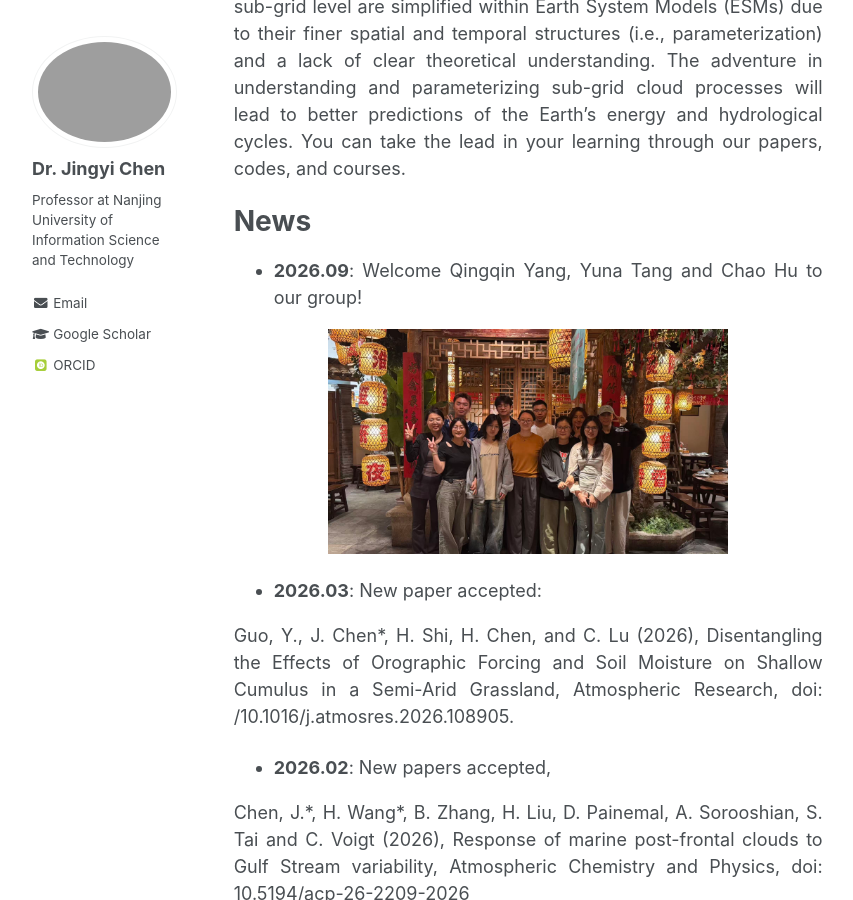
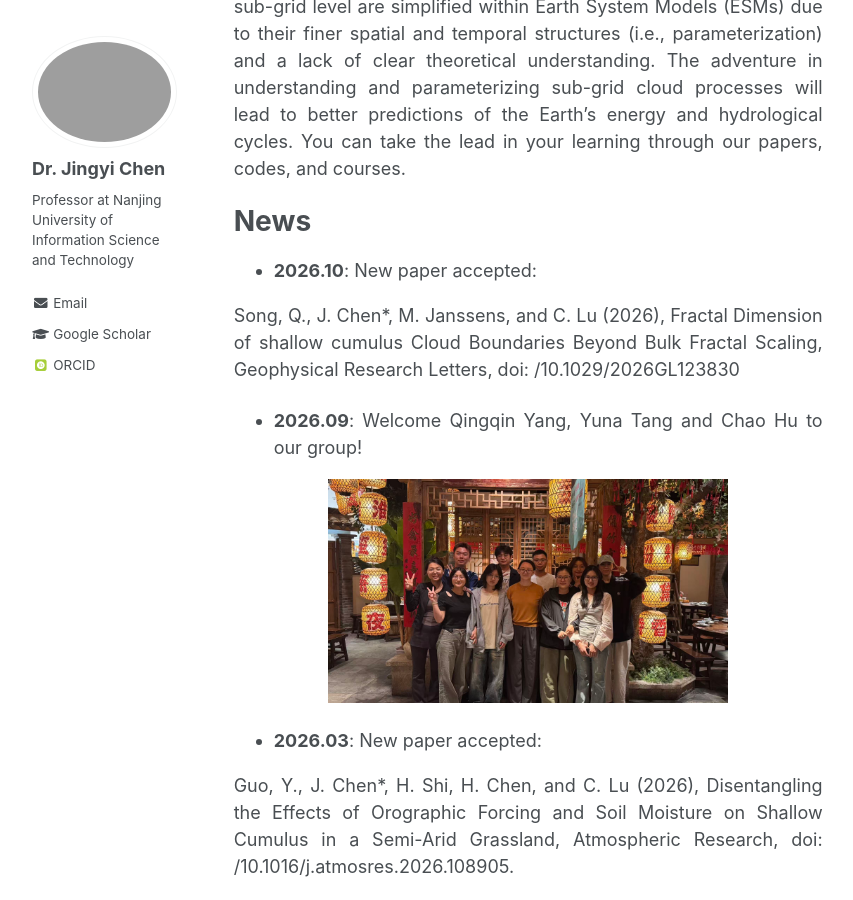
Before and after one commit to Jingyi-Chen/jingyi-chen.github.io, a Jekyll site: the page built from _pages/about.md, in a window 1280 px wide and 900 px high, scrolled down 835 px. Shown: the whole window, without its empty margins (132-985 px from the left). Built offline with Jekyll 4.4.1, drawn with Linux system fonts in a browser that asks for light colours; some web fonts are replaced.

Commit message:
Update about.md

```diff
--- a/_pages/about.md
+++ b/_pages/about.md
@@ -14,6 +14,10 @@ I am focused on addressing several grand challenges related to cloud processes a
 
 News
 ======
+
+* **2026.10**: New paper accepted:
+
+Song, Q., J. Chen\*, M. Janssens, and C. Lu (2026), Fractal Dimension of shallow cumulus Cloud Boundaries Beyond Bulk Fractal Scaling, Geophysical Research Letters, doi: /10.1029/2026GL123830
 
 * **2026.09**: Welcome Qingqin Yang, Yuna Tang and Chao Hu to our group!
 <p align="center">
```
